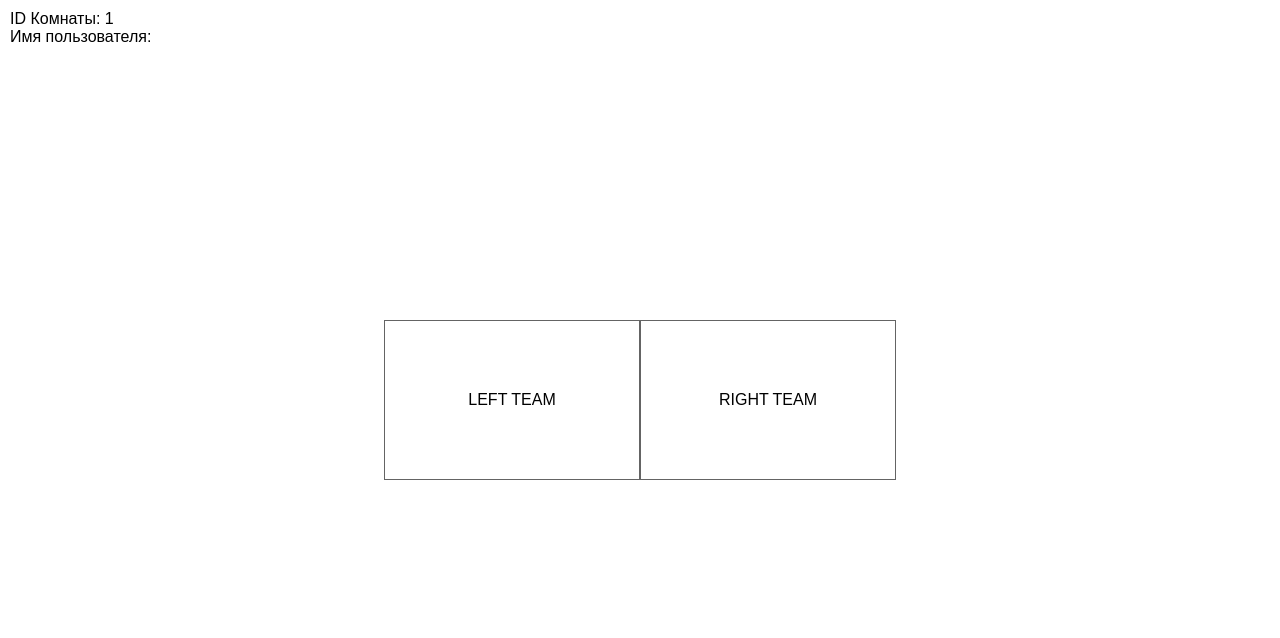
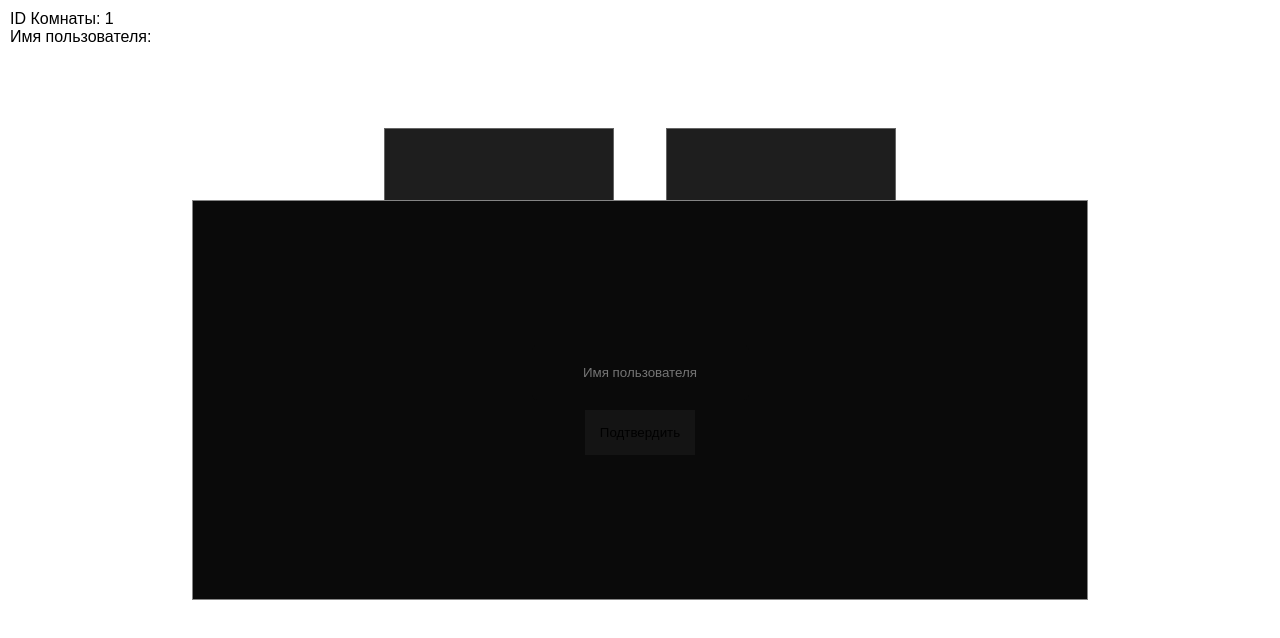
Before and after one commit to Eetche/next_socket, a Next.js app: page /1 in a window 1280 px wide. Shown: the top 638 px of the page. Built offline with nearby package versions, Linux system fonts and the light colour scheme; no server answers.

Commit message:
selecting teams

```diff
--- a/package.json
+++ b/package.json
@@ -4,13 +4,14 @@
   "private": true,
   "type": "module",
   "scripts": {
-    "dev": "node server.js",
+    "dev": "nodemon server.js",
     "build": "next build",
     "start": "next start",
     "lint": "next lint"
   },
   "dependencies": {
     "next": "15.3.2",
+    "nodemon": "^3.1.10",
     "react": "^19.0.0",
     "react-dom": "^19.0.0",
     "socket.io": "^4.8.1"
--- a/src/app/404/page.tsx
+++ b/src/app/404/page.tsx
@@ -1,4 +1,4 @@
-import styles from "./roomError.module.css"
+import styles from "./404.module.css"
 import { Metadata } from "next"
 
 export const metadata: Metadata = {
--- a/src/app/[slug]/page.tsx
+++ b/src/app/[slug]/page.tsx
@@ -1,10 +1,12 @@
 "use client";
 
-import { useParams, usePathname, useRouter } from "next/navigation";
+import { useParams, useRouter } from "next/navigation";
 import { socket } from "../api/socket";
 import { useEffect, useState } from "react";
 import styles from "./slug.module.css";
 import { getCookie } from "../api/cookies";
+
+import UsernamePrompt from "../components/usernamePrompt/usernamePrompt";
 
 function checkRoomExists(roomName: string) {
   return new Promise((resolve) => {
@@ -25,10 +27,8 @@ export default function Page() {
   const [username, setUsername] = useState("")
 
 
-  const teams = {
-    leftTeam: [],
-    rightTeam: []
-  }
+  const [leftTeam, setLeftTeam] = useState<string[]>([])
+  const [rightTeam, setRightTeam] = useState<string[]>([])
 
   useEffect(() => {
     setUsername(getCookie("username"))
@@ -73,32 +73,43 @@ export default function Page() {
       console.log("move");
     });
 
+
+    socket.on("update_teams", (teams) => {
+      setLeftTeam(teams.leftTeam)
+      setRightTeam(teams.rightTeam)
+    })
+
     return () => {
       socket.off("connect", onConnect);
       socket.off("disconnect", onDisconnect);
     };
   }, []);
 
-  const teamsClickHandler = (team : string) => {
-
+  const teamsClickHandler = (team: string) => {
+    socket.emit("teamHand", {
+      slug: params.slug,
+      leftTeam: leftTeam,
+      rightTeam: rightTeam,
+      username: username,
+      team: team
+    })
 
   };
 
   return (
     <div className={styles.slugPage}>
-      <p className={styles.roomId}>ID Комнаты: {params.slug} <br/> Имя пользователя: {username}</p>
+      <p className={styles.roomId}>ID Комнаты: {params.slug} <br /> Имя пользователя: {username}</p>
       <div className={styles.teams}>
         <div className={styles.leftTeam} onClick={() => teamsClickHandler("left")}>
-            LEFT TEAM
-            <p></p>
-            <p></p>
+          <p>{leftTeam[0]}</p>
+          <p>{leftTeam[1]}</p>
         </div>
         <div className={styles.rightTeam} onClick={() => teamsClickHandler("right")}>
-            RIGHT TEAM
-            <p></p>
-            <p></p>
+          <p>{rightTeam[0]}</p>
+          <p>{rightTeam[1]}</p>
         </div>
       </div>
+      <UsernamePrompt />
     </div>
   );
 }
--- a/src/app/[slug]/slug.module.css
+++ b/src/app/[slug]/slug.module.css
@@ -9,7 +9,6 @@
   min-height: 100vh;
   display: flex;
   justify-content: center;
-  align-items: center;
 }
 
 .teams {
@@ -17,23 +16,23 @@
   height: 10rem;
   display: flex;
   flex-direction: row;
+  gap: 10%;
+  margin-top: 10%;
 }
 
-.leftTeam {
-  width: 50%;
-  height: 100%;
-  display: block;
-  display: flex;
-  justify-content: center;
-  align-items: center;
-  border: 1px solid rgb(100, 100, 100);
-}
-
-.rightTeam {
+.leftTeam, .rightTeam {
+  cursor: pointer;
   width: 50%;
   height: 100%;
   display: flex;
   justify-content: center;
   align-items: center;
   border: 1px solid rgb(100, 100, 100);
+  background-color: rgb(30, 30, 30);
+  transition: all 100ms ease;
+  flex-direction: column;
 }
+
+.leftTeam:hover, .rightTeam:hover {
+  background-color: rgb(25, 25, 25);
+}
--- a/src/app/components/usernamePrompt/usernamePrompt.jsx
+++ b/src/app/components/usernamePrompt/usernamePrompt.jsx
@@ -21,6 +21,7 @@ export default function UsernamePrompt() {
             setDisplayP("flex")
         }
     }, [])
+
     return (
         <div className={styles.usernamePrompt} style={{ display: displayP }}>
             <input
--- a/src/app/components/usernamePrompt/usernamePrompt.module.css
+++ b/src/app/components/usernamePrompt/usernamePrompt.module.css
@@ -32,6 +32,7 @@
     background-color: rgb(10, 10, 10);
     border-radius: 5px;
     transition: all 100ms ease;
+    text-align: center;
 }
 
 .usernameInput:focus {
--- a/src/app/page.tsx
+++ b/src/app/page.tsx
@@ -4,7 +4,6 @@ import styles from "./page.module.css";
 
 import { useEffect, useState } from "react";
 import { useRouter } from "next/navigation";
-import { setCookie, getCookie } from "./api/cookies";
 
 import { socket } from "./api/socket";
 
@@ -24,9 +23,6 @@ export default function Home() {
 
   const [isConnected, setIsConnected] = useState(false);
   const [transport, setTransport] = useState("N/A");
-
-  const [usernamePropmtAl, setPromptAl] = useState(0);
-
 
   const router = useRouter();
 
```
Also changed, not shown: server.js (+45 -2 lines), src/app/404/404.module.css (renamed from src/app/404/roomError.module.css), 1 other file (tests, documents, lock files or other folders).
